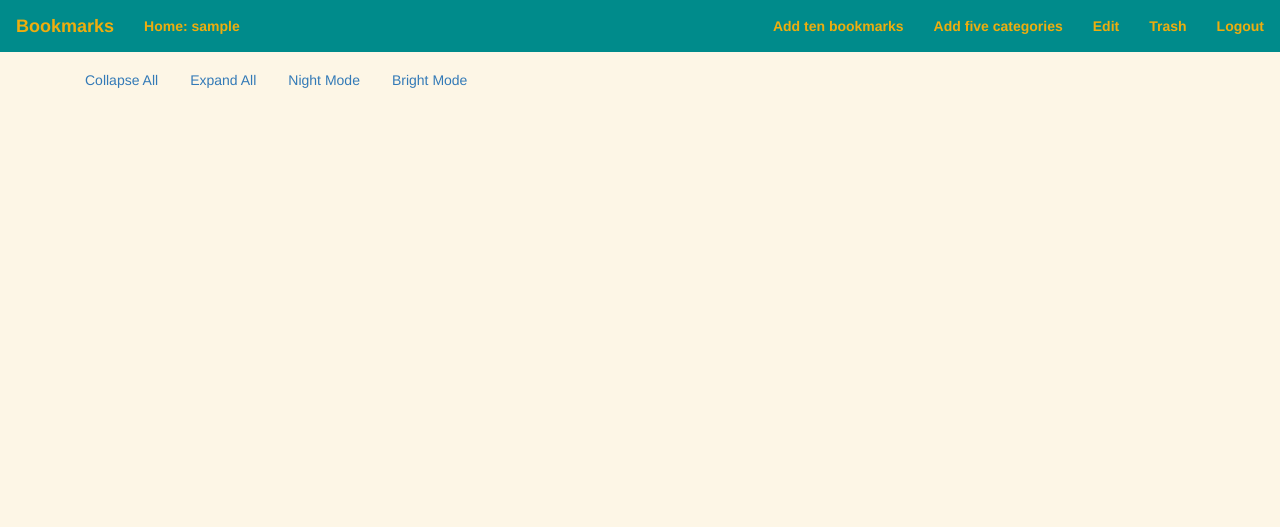
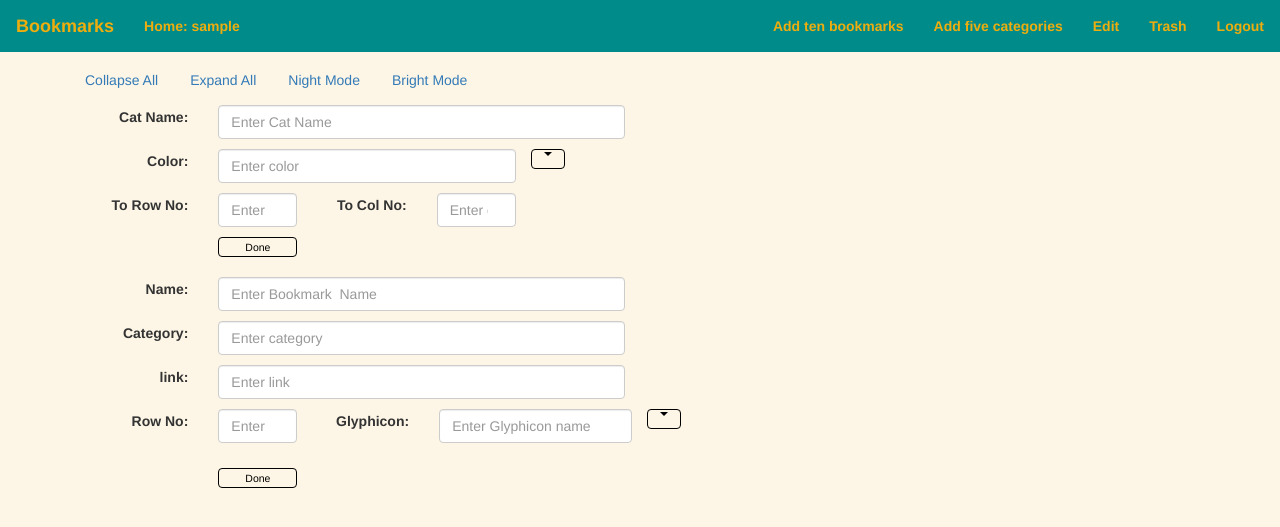
Before and after one commit to rohithpr/homepage, a Django app: page /b/edit/ in a window 1280 px wide. Shown: the top 527 px of the page. Run offline with Django 3.2, Linux system fonts and the light colour scheme; the visitor is signed in with stand-in values (Sample User, id 1); data that the repository does not hold is empty; some libraries are stand-ins or nearby versions.

Commit message:
added cat n bm form

```diff
--- a/bm/app/templates/edit2.html
+++ b/bm/app/templates/edit2.html
@@ -64,6 +64,108 @@
 				<li><a href="#" class="bright_mode"> Bright Mode </a></li>
 			</ul>
 		</div>
+		<div>
+		<form class="form-horizontal" role="form">
+  			<div class="form-group">
+   			<label class="control-label col-sm-2" for="email">Cat Name:</label>
+   			 	<div class="col-sm-4">
+      			<input type="text" class="form-control" id="text" placeholder="Enter Cat Name">
+   				</div>
+  			</div>
+
+
+ 			<div class="form-group">
+   			<label class="control-label col-sm-2" for="pwd">Color:</label>
+   				<div class="col-sm-3">
+     			<input type="text" class="form-control" id="text" placeholder="Enter color">
+   				</div>
+   				<div class="input-append btn-group">
+				    <a class="btn btn-primary dropdown-toggle" data-toggle="dropdown" href="#">
+				        <span class="caret"></span>
+				    </a>
+				    <ul class="dropdown-menu">
+				        <li><a href="#"><i class="icon-pencil"></i>Red</a></li>
+				        <li><a href="#"><i class="icon-trash"></i>Blue</a></li>
+				        <li><a href="#"><i class="icon-ban-circle"></i>Green</a></li>
+
+				    </ul>
+				</div>
+
+  			</div>
+
+
+			<div class="form-group">
+			<label class="control-label col-sm-2" for="pwd">To Row No:</label>
+   				<div class="col-sm-1">
+     			<input type="number" class="form-control" id="number" placeholder="Enter curr row no">
+   				</div>
+
+   				<label class="control-label col-sm-1" for="pwd">To Col No:</label>
+   				<div class="col-sm-1">
+     			<input type="number" class="form-control" id="number" placeholder="Enter curr col no">
+   				</div>
+   			</div>
+
+ 			<div class="form-group">
+   				<div class="col-sm-offset-2 col-sm-1">
+      			<button type="submit" class="btn btn-default">Done</button>
+    			</div>
+  			</div>
+		</form>
+	</div>
+
+		<div>
+		<form class="form-horizontal" role="form">
+  			<div class="form-group">
+   			<label class="control-label col-sm-2" for="name">Name:</label>
+   			 	<div class="col-sm-4">
+      			<input type="text" class="form-control" id="text" placeholder="Enter Bookmark  Name">
+   				</div>
+  			</div>
+				<div class="form-group">
+			<label class="control-label col-sm-2" for="category">Category:</label>
+   				<div class="col-sm-4">
+     			<input type="text" class="form-control" id="text" placeholder="Enter category">
+   				</div>
+   				</div>
+			<div class="form-group">
+   				<label class="control-label col-sm-2" for="link">link:</label>
+   				<div class="col-sm-4">
+     			<input type="text" class="form-control" id="link" placeholder="Enter link">
+   				</div>
+   			</div>
+			<div class="form-group">
+				<label class="control-label col-sm-2" for="pwd">Row No:</label>
+   				<div class="col-sm-1">
+     			<input type="number" class="form-control" id="number" placeholder="Enter row no">
+   				</div>
+
+   				<div class="form-group">
+   			<label class="control-label col-sm-1" for="pwd">Glyphicon:</label>
+   				<div class="col-sm-2">
+     			<input type="text" class="form-control" id="text" placeholder="Enter Glyphicon name">
+   				</div>
+   				<div class="input-append btn-group">
+				    <a class="btn btn-primary dropdown-toggle" data-toggle="dropdown" href="#">
+				        <span class="caret"></span>
+				    </a>
+				    <ul class="dropdown-menu">
+				        <li><a href="#"><i class="icon-pencil"></i>glyphicons-glass</a></li>
+				        <li><a href="#"><i class="icon-trash"></i>glyphicons-link</a></li>
+				        <li><a href="#"><i class="icon-ban-circle"></i>glyphicons-bold</a></li>
+
+				    </ul>
+				</div>
+
+  			</div>
+   			</div>
+ 			<div class="form-group">
+   				<div class="col-sm-offset-2 col-sm-1">
+      			<button type="submit" class="btn btn-default">Done</button>
+    			</div>
+  			</div>
+		</form>
+	</div>
 
 		<div class="container-fluid">
 			<div class="row">
--- a/bm/app/templates/style.html
+++ b/bm/app/templates/style.html
@@ -74,6 +74,10 @@
             background-color: rgba(139,131,134, 0.15);
         }
 
+        .input-append .btn.dropdown-toggle {
+    float: none;
+        }
+
         .box {
             border: 1px solid black;
         }
```
